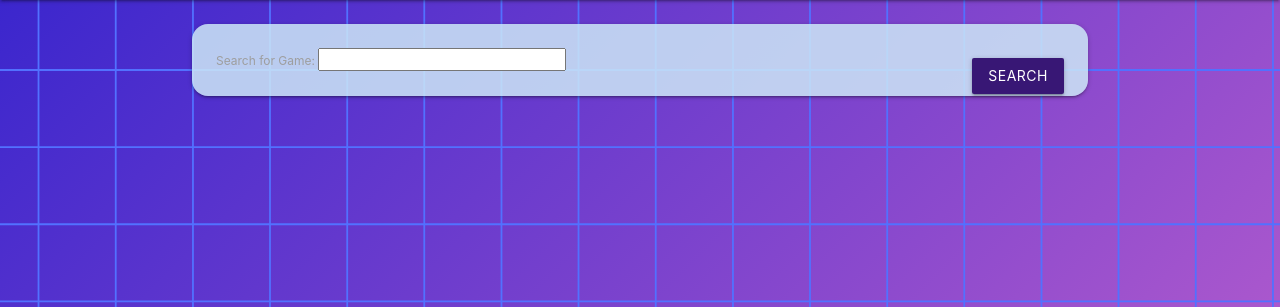
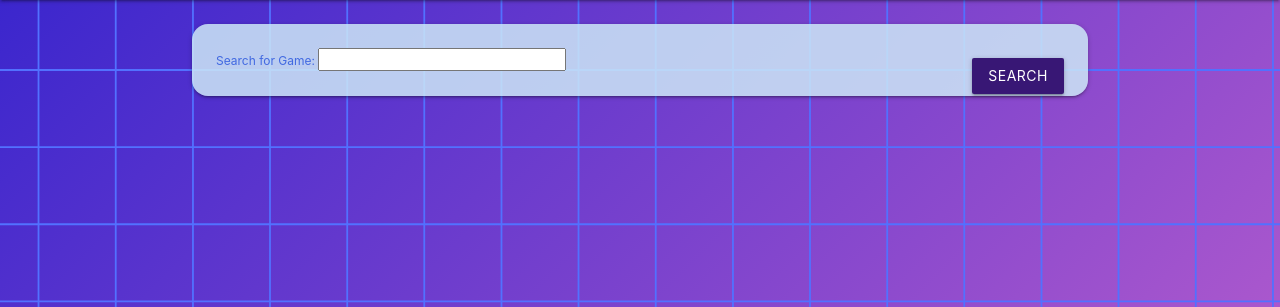
Before and after one commit to jtnguyen45/my-game-list, a Django app: page /all_games/ in a window 1280 px wide. Shown: the part 200-507 px from the top of the page. Run offline with Django 4.2, Linux system fonts and the light colour scheme; data that the repository does not hold is empty; some web fonts are replaced.

Commit message:
Update styling and formatting

```diff
--- a/main_app/forms.py
+++ b/main_app/forms.py
@@ -10,5 +10,5 @@ class NoteForm(ModelForm):
         model = Note
         fields = ('title', 'date', 'note',)
         widgets = {
-            "date": DateInput()
+            'date': DateInput()
         }
--- a/main_app/static/css/style.css
+++ b/main_app/static/css/style.css
@@ -14,11 +14,11 @@ main {
 h1 {
     color: #ffffff;
     font-size: 48px;
-    font-family: "Jersey 20", sans-serif;
+    font-family: 'Jersey 20', sans-serif;
 }
 
 p {
-    font-family: "Fira Sans", sans-serif;
+    font-family: 'Fira Sans', sans-serif;
 }
 
 .header-img {
@@ -44,7 +44,7 @@ p {
     color: white;
     text-shadow: 0 0 5px #ffffff, 0 0 10px #ff0062;
     font-size: 54px;
-    font-family: "Jersey 20", sans-serif;
+    font-family: 'Jersey 20', sans-serif;
 }
 
 .header-content p:hover {
@@ -54,7 +54,7 @@ p {
 }
 
 .nav-wrapper {
-    font-family: "Jersey 20", sans-serif;
+    font-family: 'Jersey 20', sans-serif;
 }
 
 .nav-wrapper a {
@@ -184,6 +184,10 @@ label.active {
     color: royalblue !important;
 }
 
+label {
+    color: royalblue !important;
+}
+
 @media only screen and (max-width: 800px) {
     .index-cell {
         flex: 0 0 25%; /* 4 images per row */
--- a/main_app/urls.py
+++ b/main_app/urls.py
@@ -19,5 +19,5 @@ urlpatterns = [
     path('games/<int:game_id>/add_note/', views.add_note, name='add_note'),
     path('games/<int:game_id>/edit_note/<int:note_id>', views.edit_note, name='edit_note'),
     path('games/<int:game_id>/delete_note/<int:note_id>', views.delete_note, name='delete_note'),
-    path('games/<int:game_id>/add_photo/', views.add_photo, name='add_photo')
+    path('games/<int:game_id>/add_photo/', views.add_photo, name='add_photo'),
 ]
--- a/main_app/views.py
+++ b/main_app/views.py
@@ -17,7 +17,7 @@ def about(request):
     return render(request, 'about.html')
 
 def all_games(request):
-    games_data = get_game("Harvest Moon")
+    games_data = get_game('Harvest Moon')
     return render(request, 'all_games.html', { 'games_data': games_data })
 
 def search_game(request):
@@ -134,7 +134,6 @@ def get_game(user_str):
         'Authorization': env('IGDB_ACCESS_TOKEN'),
     }
     game_body = f'search "{user_str}"; fields *;'
-    cover_body = 'fields image_id'
 
     game_response = requests.post(url_games, headers=headers, data=game_body)
     if game_response.status_code == 200:
```
